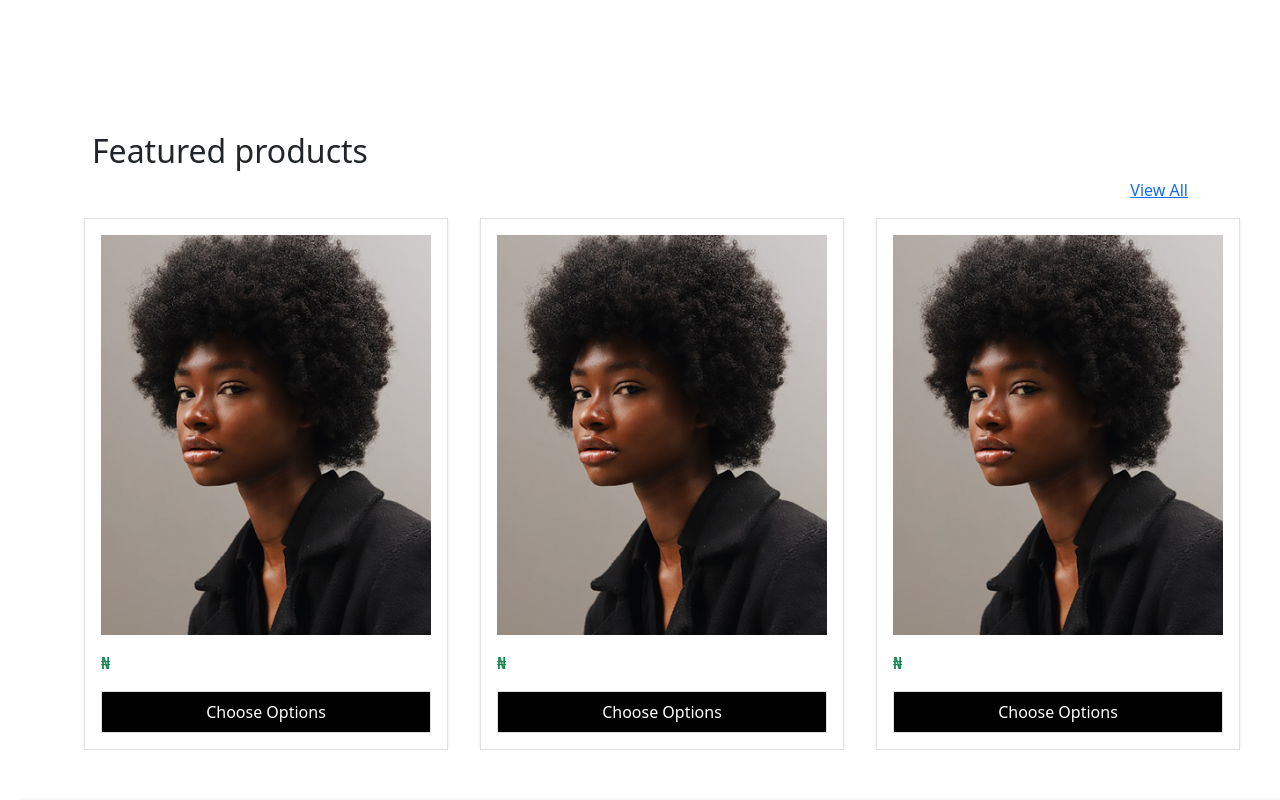
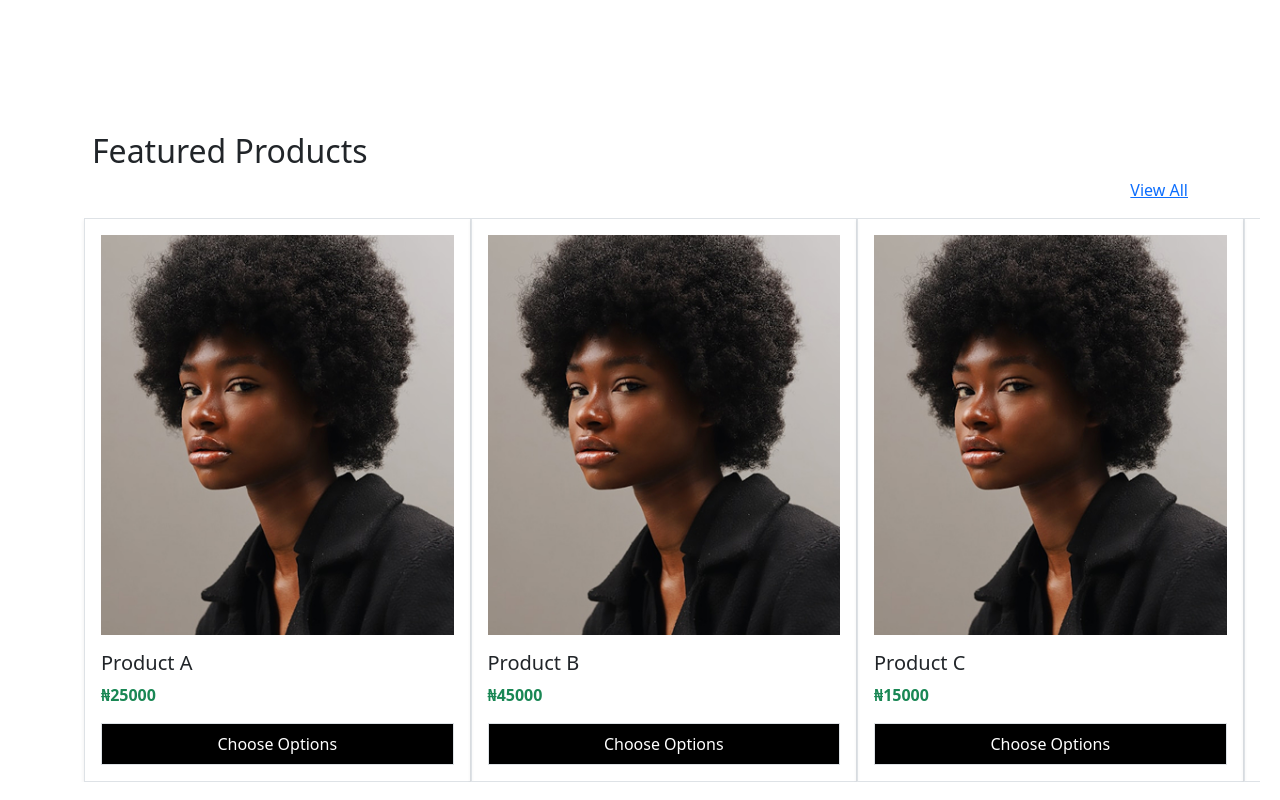
Before and after one commit to sennyrulz/Tisora, a React (Vite) app: page / in a window 1280 px wide. Shown: the part 580-1380 px from the top of the page. Built offline with nearby package versions, Linux system fonts and the light colour scheme.

Commit message:
updated Shop and Index scroll

```diff
--- a/src/App.jsx
+++ b/src/App.jsx
@@ -1,50 +1,56 @@
-import { Routes, Route, Link } from 'react-router-dom';
-import Nav from './components/Nav'
-import NewIn from './pages/NewIn';
-import Shop from './pages/Shop';
-import Discover from './pages/Discover';
-import Search from './components/Search';
-import User from './components/User';
-import Cart from './components/Cart';
-import 'bootstrap/dist/css/bootstrap.min.css';
-import 'bootstrap/dist/js/bootstrap.bundle.min.js';
-import Logo from './pages/Logo';
-import HeroBanner from './components/HeroBanner';
-import ProductCard from './components/ProductCard';
-import BrandTopic from './components/brandTopic';
-import Footer from './components/footer'
-import './App.css';
+import { Routes, Route, Link } from "react-router-dom";
+import Nav from "./components/Nav";
+import NewIn from "./pages/NewIn";
+import Shop from "./pages/Shop";
+import Discover from "./pages/Discover";
+import Search from "./components/Search";
+import User from "./components/User";
+import Cart from "./components/Cart";
+import "bootstrap/dist/css/bootstrap.min.css";
+import "bootstrap/dist/js/bootstrap.bundle.min.js";
+import Logo from "./pages/Logo";
+import HeroBanner from "./components/HeroBanner";
+import ProductCard from "./components/ProductCard";
+import BrandTopic from "./components/brandTopic";
+import Footer from "./components/footer";
+import { productsData } from "./components/productsData";
+import "./App.css";
 
 function App() {
+  // Get only the first 5 products for the homepage
+  const featuredProducts = productsData.slice(0, 5);
+
   return (
     <>
       <Nav />
       <Routes>
-        {/* Home Page Route */}
-        <Route path="/" element={
+        <Route
+          path="/"
+          element={
             <>
               <Logo />
               <HeroBanner />
               <div>
-              <div className='cardContainer px-5' style={{margin:'-60px 0 0 0'}}>
-                <h2 className='text-start px-4'>Featured products</h2>
-                <p className='text-end px-4'>
+                <div className="cardContainer px-5" style={{ margin: "-60px 0 0 0" }}>
+                  <h2 className="text-start px-4">Featured Products</h2>
+                  <p className="text-end px-4">
                     <Link to="/shop">View All</Link>
                   </p>
                 </div>
-              <div className='cardScroll d-flex px-5 mb-5'>
-                <ProductCard />
-                <ProductCard />
-                <ProductCard />
-                <ProductCard />
-                <ProductCard />
-                <ProductCard />
+                {/* Product Scroll */}
+                <div className="cardScroll d-flex px-5 mb-5 overflow-auto" style={{ whiteSpace: "nowrap" }}>
+                  {featuredProducts.map((product) => (
+                    <div key={product.id} style={{ flex: "0 0 auto", scrollSnapAlign: "start" }}>
+                      <ProductCard id={product.id} name={product.name} price={product.price} />
+                    </div>
+                  ))}
                 </div>
               </div>
               <BrandTopic />
               <Footer />
             </>
-        } />
+          }
+        />
 
         {/* Other Page Routes */}
         <Route path="/newIn" element={<NewIn />} />
--- a/src/Components/ProductCard.jsx
+++ b/src/Components/ProductCard.jsx
@@ -1,48 +1,43 @@
-
-import React from "react";
-import { Card } from "react-bootstrap";
-import { useNavigate } from "react-router-dom";
+import React, { useState } from "react";
 import cardImg from "../assets/model.jpg";
 
-// Sample product data
-const productsData = [
-  { id: 1, name: 'Product A', price: 25000 },
-  { id: 2, name: 'Product B', price: 45000 },
-  { id: 3, name: 'Product C', price: 15000 },
-  { id: 4, name: 'Product D', price: 60000 }
-];
-
-const ProductCard = ({ name, price }) => {
-  const navigate = useNavigate();
+const ProductCard = ({ id, name, price }) => {
+  const [isOverlayVisible, setOverlayVisible] = useState(false);
 
   return (
-      <div className="singleCard p-3 px-3 border border-1 mx-3 shadow-sm w-auto">
-          {/* Image Container */}
-          <div className="bg-secondary" style={{ height: '400px', width: '330px'}}>
-            <img src={cardImg} alt="" className="w-100 h-100" style={{ objectFit: 'cover' }} />
+    <>
+      <div className="singleCard p-3 px-3 border border-1 mx-3 shadow-sm w-100">
+        <div className="bg-secondary" style={{ height: '400px' }}>
+          <img src={cardImg} alt={name} className="w-100 h-100" style={{ objectFit: 'cover' }} />
         </div>
 
-          {/* Product Details */}
         <div className="text-start">
           <h5 className="mt-3">{name}</h5>
           <p className="fw-bold text-success">₦{price}</p>
-            <button className="Btn-Option bg-black text-white p-2 px-5 border w-100 hover:bg-white hover:text-black transition-all duration-300">
-              Choose Options</button>
+          <button
+            onClick={() => setOverlayVisible(true)}
+            className="Btn-Option bg-black text-white p-2 px-5 border w-100 hover:bg-white hover:text-black transition-all duration-300">
+            Choose Options
+          </button>
         </div>
       </div>
+
+      {/* Overlay */}
+      {isOverlayVisible && (
+        <div className="fixed inset-0 bg-black bg-opacity-50 flex justify-center items-center">
+          <div className="bg-white p-4 rounded-lg shadow-lg w-80">
+            <h2 className="text-xl font-bold mb-4">{name} Options</h2>
+            <p>Price: ₦{price}</p>
+            <button
+              onClick={() => setOverlayVisible(false)}
+              className="Btn-Option bg-black text-white p-2 px-5 border w-100 hover:bg-white hover:text-black transition-all duration-300">
+              Close
+            </button>
+          </div>
+        </div>
+      )}
+    </>
   );
 };
 
-
-    // Component for listing all products i.e the ProductData object
-    // const Products = () => {
-    //   return (
-    //     <div className="d-flex flex-wrap gap-4">
-    //       {productsData.map((product) => (
-    //         <ProductCard key={product.id} name={product.name} price={product.price} />
-    //       ))}
-    //     </div>
-    //   );
-    // }
-
 export default ProductCard;
--- a/src/Components/productsData.jsx
+++ b/src/Components/productsData.jsx
@@ -1,12 +1,26 @@
-import React from 'react'
-
-
-
-const productsData = [
-    { id: 1, name: 'Product A', price: 25000 },
-    { id: 2, name: 'Product B', price: 45000 },
-    { id: 3, name: 'Product C', price: 15000 },
-    { id: 4, name: 'Product D', price: 60000 }
+export const productsData = [
+  { id: 1, name: "Product A", price: 25000 },
+  { id: 2, name: "Product B", price: 45000 },
+  { id: 3, name: "Product C", price: 15000 },
+  { id: 4, name: "Product D", price: 60000 },
+  { id: 5, name: "Product E", price: 30000 },
+  { id: 6, name: "Product F", price: 55000 },
+  { id: 7, name: "Product G", price: 20000 },
+  { id: 8, name: "Product H", price: 40000 },
+  { id: 9, name: "Product I", price: 35000 },
+  { id: 10, name: "Product J", price: 50000 },
+  { id: 11, name: "Product K", price: 28000 },
+  { id: 12, name: "Product L", price: 47000 },
+  { id: 13, name: "Product M", price: 105000 },
+  { id: 14, name: "Product N", price: 450000 },
+  { id: 15, name: "Product O", price: 75000 },
+  { id: 16, name: "Product P", price: 60000 },
+  { id: 17, name: "Product Q", price: 30000 },
+  { id: 18, name: "Product R", price: 55000 },
+  { id: 19, name: "Product S", price: 20000 },
+  { id: 20, name: "Product T", price: 40000 },
+  { id: 21, name: "Product U", price: 35000 },
+  { id: 22, name: "Product V", price: 50000 },
+  { id: 23, name: "Product W", price: 28000 },
+  { id: 24, name: "Product X", price: 47000 },
   ];
-
-export default productsData;
--- a/src/pages/Shop.jsx
+++ b/src/pages/Shop.jsx
@@ -1,23 +1,22 @@
 import React, { useState } from 'react';
-import { Col, Container, Row, Form } from 'react-bootstrap';
+import { Col, Container, Row, Form, Card } from 'react-bootstrap';
 import cardImg from '../assets/model.jpg';
-import productsData from '../components/productsData'
+import { productsData } from "../components/productsData";
 
 // Card Component
-const ProductCard = ({ name, price }) => {
+const ProductCard = ({ id, name, price }) => {
   return (
     <div className="singleCard p-3 px-3 border border-1 mx-3 shadow-sm w-100">
-      {/* Image Container */}
       <div className="bg-secondary" style={{ height: '400px' }}>
-        <img src={cardImg} alt="" className="w-100 h-100" style={{ objectFit: 'cover' }} />
+        <img src={cardImg} alt={name} className="w-100 h-100" style={{ objectFit: 'cover' }} />
       </div>
 
-      {/* Product Details */}
       <div className="text-start">
         <h5 className="mt-3">{name}</h5>
         <p className="fw-bold text-success">₦{price}</p>
         <button className="Btn-Option bg-black text-white p-2 px-5 border w-100 hover:bg-white hover:text-black transition-all duration-300">
-          Choose Options</button>
+          Choose Options
+        </button>
       </div>
     </div>
   );
@@ -25,28 +24,27 @@ const ProductCard = ({ name, price }) => {
 
 const Shop = () => {
   const [sort, setSort] = useState('low-to-high');
-  const [products, setProducts] = useState(productsData);
 
-  // Sorting Function
-  const handleSort = (order) => {
-    setSort(order);
-    const sortedProducts = [...products].sort((a, b) =>
-      order === 'low-to-high' ? a.price - b.price : b.price - a.price
-    );
-    setProducts(sortedProducts);
-  };
+  // ✅ Reset sorting when component mounts
+  useEffect(() => {
+    setSort('low-to-high');
+  }, []);
+
+  // ✅ FIX: Sort dynamically in render, without modifying state
+  const sortedProducts = [...productsData].sort((a, b) =>
+    sort === 'low-to-high' ? a.price - b.price : b.price - a.price
+  );
 
   return (
     <Container className='mt-5 py-4'>
-      {/* Header & Sorting */}
-      <Row>
+      <Row className="g-4 justify-content-center">
         <Col md={6} className='d-flex flex-column'>
-          <h3 className='fw-medium mt-5' style={{ marginRight: '30rem' }}>Product</h3>
-          <div className='d-flex align-items-center gap-2' style={{ marginTop: '-32px' }}>
+          <h3 className='fw-medium mt-5' style={{ marginRight: '26rem' }}>Product</h3>
+          <div className='d-flex align-items-center gap-2' style={{ marginTop: '-30px' }}>
             <p className='text-muted mb-0'>Sort by:</p>
             <Form.Select
               className='mx-2 my-5'
-              onChange={(e) => handleSort(e.target.value)}
+              onChange={(e) => setSort(e.target.value)}
               value={sort}
               style={{ maxWidth: '200px' }}>
               <option value='low-to-high'>Price, (Min price)</option>
@@ -56,22 +54,11 @@ const Shop = () => {
         </Col>
       </Row>
 
-      {/* Product Grid */}
-      <Row className="g-4"> {/* Adds spacing between columns */}
-        {products.map((product) => (
+      <Row className="g-4">
+        {sortedProducts.map((product) => (
           <Col key={product.id} lg={3} md={4} sm={6} xs={12}>
-            <ProductCard {...product} />
+            <ProductCard id={product.id} name={product.name} price={product.price} />
           </Col>
-
-        ))}
-      </Row>
-
-      <Row className="g-4 mt-5"> {/* Adds spacing between columns and margin-top */}
-        {products.map((product) => (
-          <Col key={product.id} lg={3} md={4} sm={6} xs={12}>
-            <ProductCard {...product} />
-          </Col>
-
         ))}
       </Row>
     </Container>
```
Lines whose indentation alone changed are shown as unchanged.
